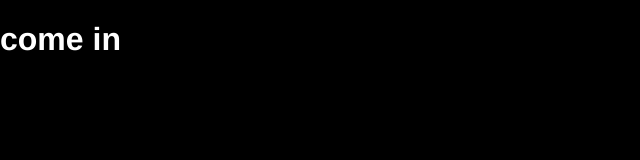
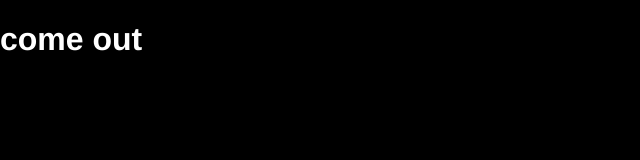
Before and after one commit to Amandinecbl/Amandinecbl, a plain HTML site: page index.html in a window 1280 px wide. Shown: the full height of the page, 0-640 px from the left. Drawn offline with Linux system fonts and the light colour scheme.

Commit message:
come out

```diff
--- a/index.html
+++ b/index.html
@@ -9,6 +9,6 @@
 </head>
 
 <body>
-    <h1 id="welcome">come in</h1>
+    <h1 id="welcome">come out</h1>
 </body>
 </html>
```
